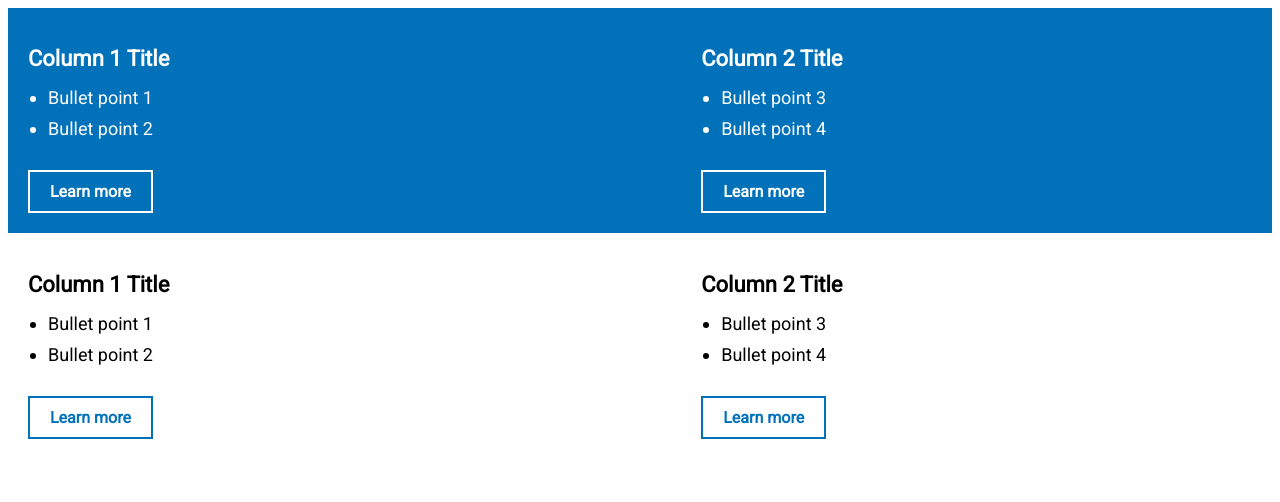
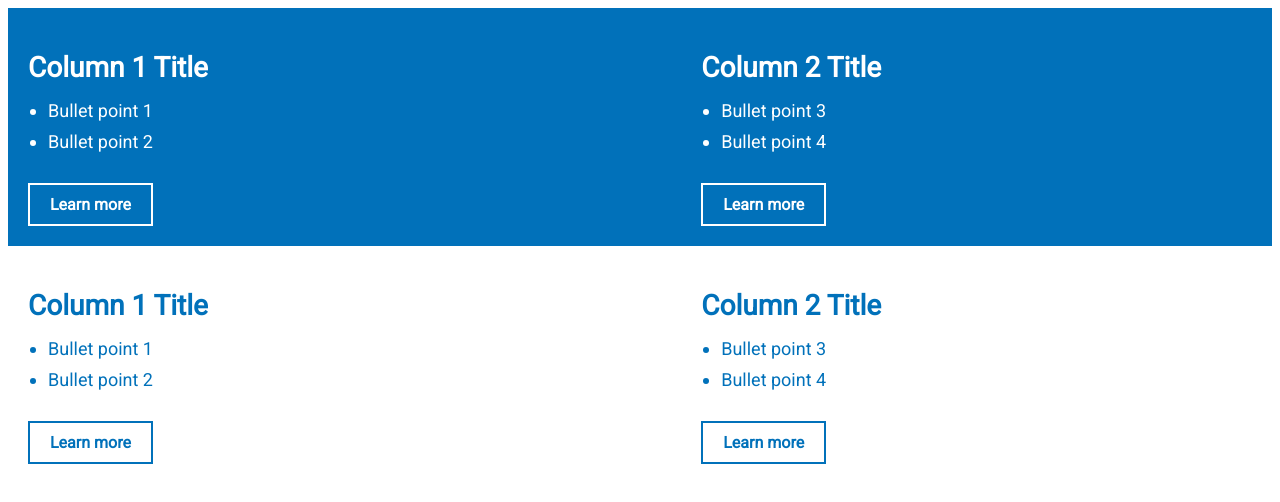
Before and after one commit to moogchoi/econo, a plain HTML site: page home1.html in a window 1280 px wide. Drawn offline with Linux system fonts and the light colour scheme.

Commit message:
home page styled

```diff
--- a/home1.html
+++ b/home1.html
@@ -23,6 +23,8 @@
             color: white;
             font-size: 22px;
             margin-bottom: 10px;
+            font-size: 28px;
+            font-weight: 700;
         }
 
         ul {
@@ -65,13 +67,14 @@
         }
 
         .container-alt h2 {
-            color: black;
-            font-size: 22px;
+            color: #0171ba;
+            font-size: 28px;
+            font-weight: 700;
             margin-bottom: 10px;
         }
 
         .container-alt li {
-            color: black;
+            color: #0171ba;
             font-size: 18px;
         }
 
@@ -87,7 +90,7 @@
             color: white;
         }
     </style>
-    <title>Two Containers with Different Styles and Learn More Boxes</title>
+    <title>Home Page Services</title>
 </head>
 <body>
 
```
